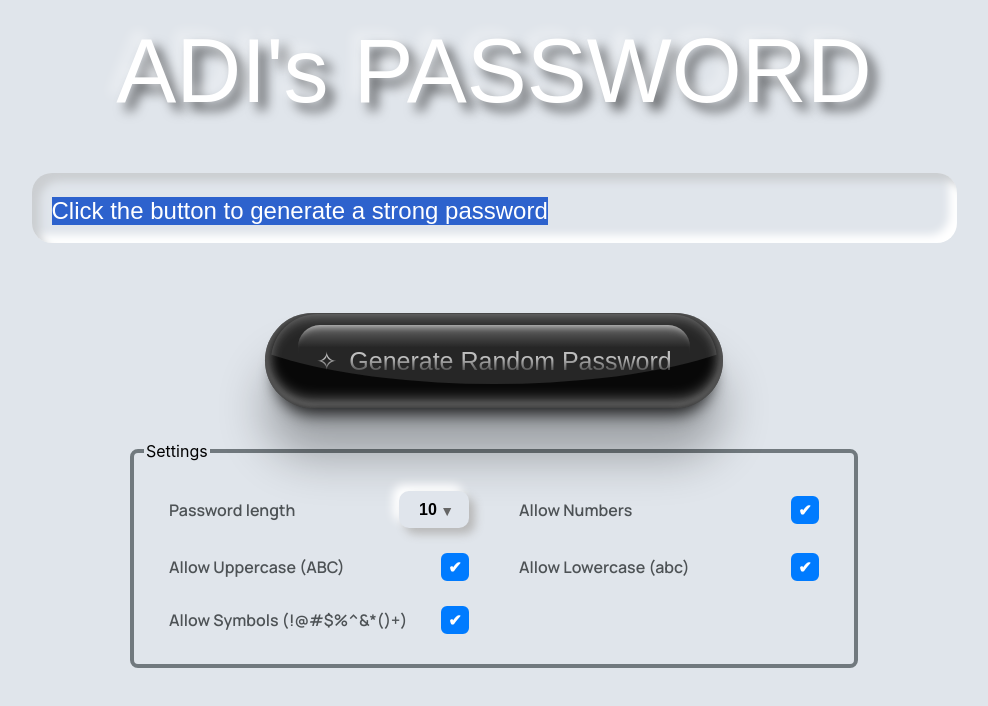
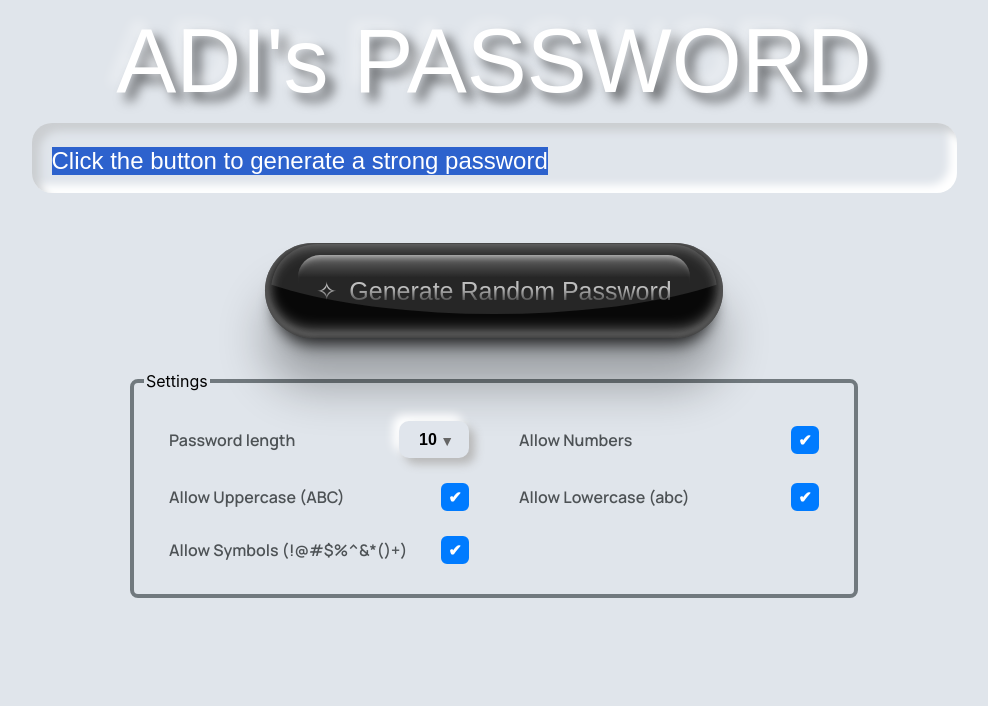
Before and after one commit to AdarshNaikDev/adis-password-generator, a React (Create React App) app: page / in a window 1280 px wide. Shown: the top 706 px of the page, without its empty margins (146-1134 px from the left). Built offline with nearby package versions, Linux system fonts and the light colour scheme.

Commit message:
configuring css changes

```diff
--- a/src/App.css
+++ b/src/App.css
@@ -122,7 +122,7 @@
 
 .main-title{
 
-    margin: 20px auto;
+    margin: 10px auto;
     font-family: 'Poppins',sans-serif;
     font-size: 90px;
     color: #ffff;
@@ -144,7 +144,7 @@
   display: flex;
   align-items: center;
   justify-content: center;
-  margin-top: 30px;
+
 }
 
 .text-pswd{
@@ -183,7 +183,7 @@
 
 .btn-position{
   width: fit-content;
-  margin: 20px auto;
+  margin: 0px auto;
 
 }
 
```
